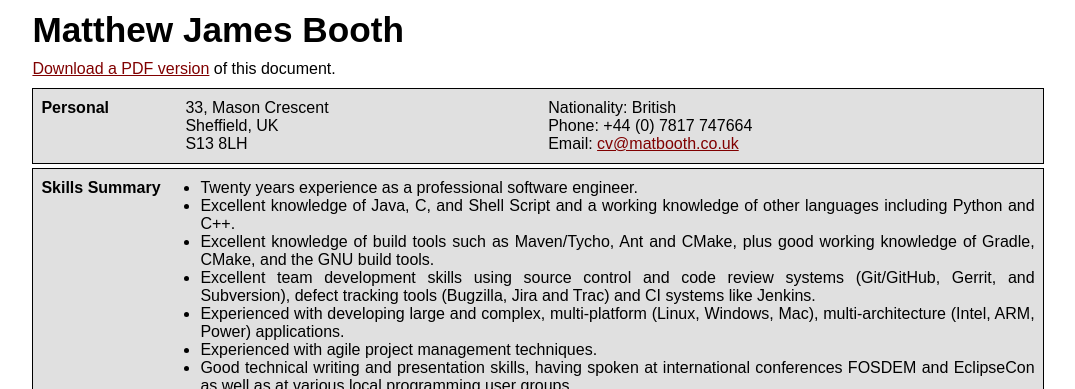
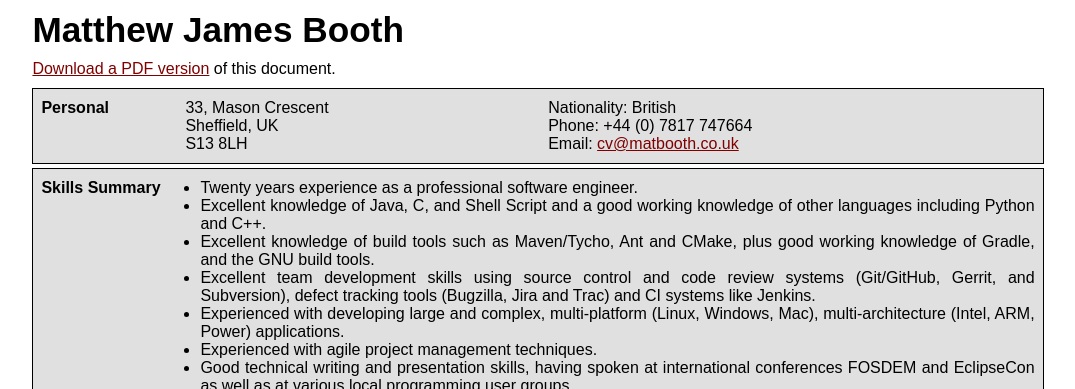
Before and after one commit to mbooth101/mbooth101.github.io, a Jekyll site: the page cv/index.html, which Jekyll copies as it is, in a window 1280 px wide. Shown: the top 389 px of the page, without its empty margins (102-1177 px from the left). Built offline with Jekyll 4.4.1, drawn with Linux system fonts in a browser that asks for light colours.

Commit message:
Fix double mention of CMake in CV

```diff
--- a/cv/index.html
+++ b/cv/index.html
@@ -70,8 +70,8 @@ a:hover           {color: #FF0000; text-decoration: underline;}
 		</td><td>
 			<ul>
 				<li>Twenty years experience as a professional software engineer.</li>
-				<li>Excellent knowledge of Java, C, and Shell Script and a working knowledge of other languages including Python and C++.</li>
-				<li>Excellent knowledge of build tools such as Maven/Tycho, Ant and CMake, plus good working knowledge of Gradle, CMake, and the GNU build tools.</li>
+				<li>Excellent knowledge of Java, C, and Shell Script and a good working knowledge of other languages including Python and C++.</li>
+				<li>Excellent knowledge of build tools such as Maven/Tycho, Ant and CMake, plus good working knowledge of Gradle, and the GNU build tools.</li>
 				<li>Excellent team development skills using source control and code review systems (Git/GitHub, Gerrit, and Subversion), defect tracking tools (Bugzilla, Jira and Trac) and CI systems like Jenkins.</li>
 				<li>Experienced with developing large and complex, multi-platform (Linux, Windows, Mac), multi-architecture (Intel, ARM, Power) applications.</li>
 				<li>Experienced with agile project management techniques.</li>
```
Also changed, not shown: 1 other file.
